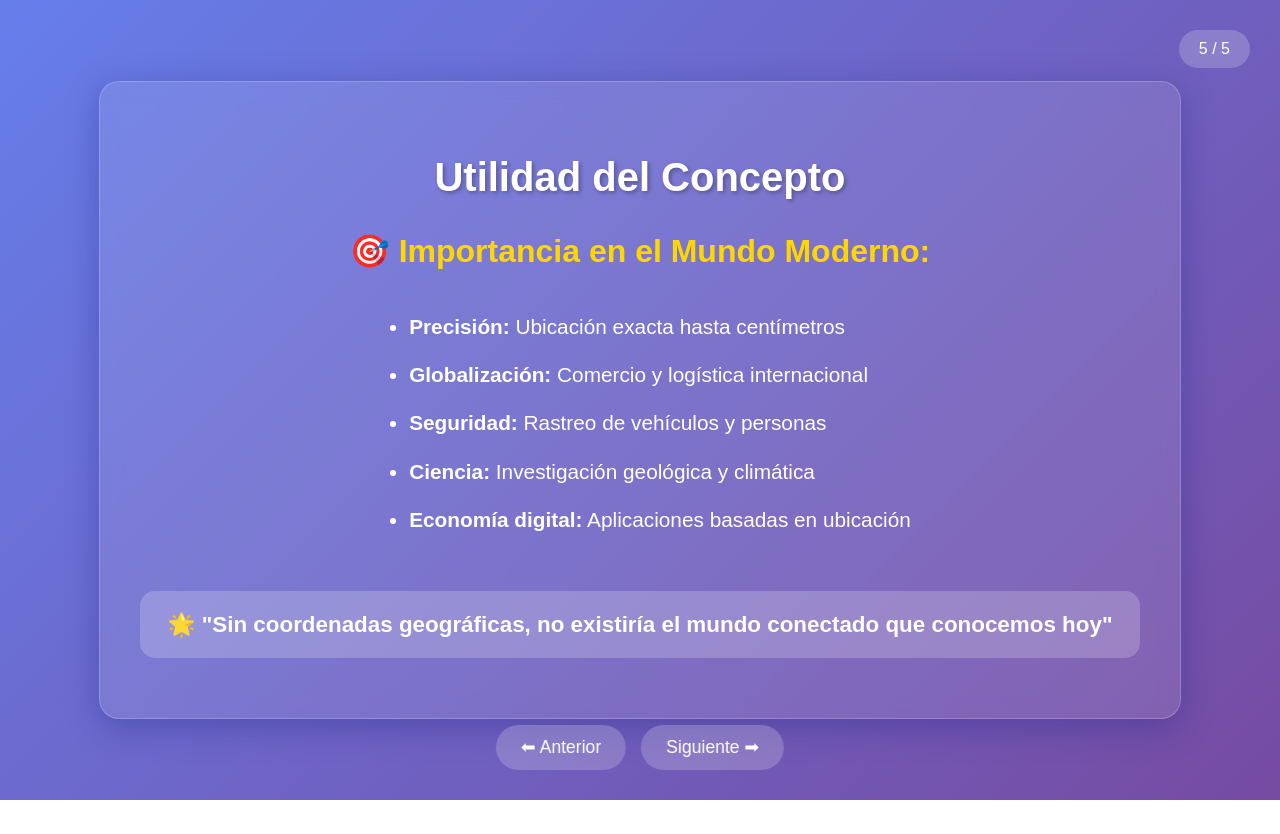
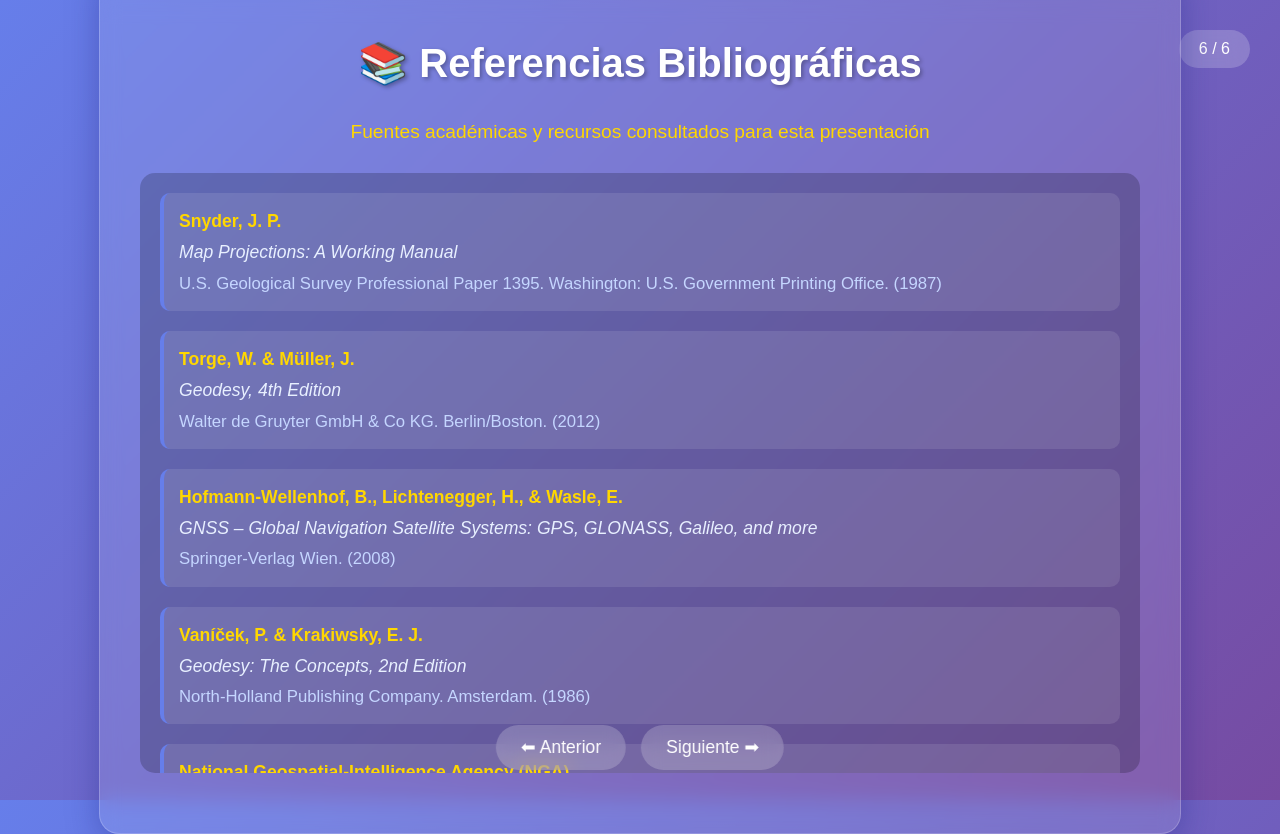
Before and after one commit to TonyS-dev/presentacion-longitud-latitud, a plain HTML site: page index.html in a window 1280 px wide. Both pictures are taken after a click on the button "⬅ Anterior". Before the commit the page ends 800 px from the top, so only its background shows below. Drawn offline with Linux system fonts and the light colour scheme.

Commit message:
Update index.html

```diff
--- a/index.html
+++ b/index.html
@@ -143,11 +143,59 @@
             font-size: 1.2em;
             margin: 20px 0;
         }
+
+        .references-section {
+            max-height: 70vh;
+            overflow-y: auto;
+            padding: 20px;
+            background: rgba(0, 0, 0, 0.2);
+            border-radius: 15px;
+            margin: 20px 0;
+        }
+
+        .reference-item {
+            text-align: left;
+            font-size: 1.1em;
+            line-height: 1.5;
+            margin-bottom: 20px;
+            padding: 15px;
+            background: rgba(255, 255, 255, 0.1);
+            border-radius: 10px;
+            border-left: 4px solid #667eea;
+            transition: all 0.3s ease;
+        }
+
+        .reference-item:hover {
+            background: rgba(255, 255, 255, 0.15);
+            transform: translateX(5px);
+        }
+
+        .reference-author {
+            font-weight: bold;
+            color: #FFD700;
+        }
+
+        .reference-title {
+            font-style: italic;
+            color: #E8F0FF;
+            margin: 5px 0;
+        }
+
+        .reference-details {
+            color: #C5D6FF;
+            font-size: 0.95em;
+        }
+
+        .references-intro {
+            font-size: 1.2em;
+            margin-bottom: 25px;
+            color: #FFD700;
+        }
     </style>
 </head>
 <body>
     <div class="slide-counter">
-        <span id="current-slide">1</span> / 5
+        <span id="current-slide">1</span> / 6
     </div>
 
     <div class="presentation-container">
@@ -221,6 +269,63 @@
                 🌟 "Sin coordenadas geográficas, no existiría el mundo conectado que conocemos hoy"
             </div>
         </div>
+
+        <!-- Diapositiva 6: Referencias -->
+        <div class="slide">
+            <h2>📚 Referencias Bibliográficas</h2>
+
+            <p class="references-intro">Fuentes académicas y recursos consultados para esta presentación</p>
+
+            <div class="references-section">
+                <div class="reference-item">
+                    <div class="reference-author">Snyder, J. P.</div>
+                    <div class="reference-title">Map Projections: A Working Manual</div>
+                    <div class="reference-details">U.S. Geological Survey Professional Paper 1395. Washington: U.S. Government Printing Office. (1987)</div>
+                </div>
+
+                <div class="reference-item">
+                    <div class="reference-author">Torge, W. & Müller, J.</div>
+                    <div class="reference-title">Geodesy, 4th Edition</div>
+                    <div class="reference-details">Walter de Gruyter GmbH & Co KG. Berlin/Boston. (2012)</div>
+                </div>
+
+                <div class="reference-item">
+                    <div class="reference-author">Hofmann-Wellenhof, B., Lichtenegger, H., & Wasle, E.</div>
+                    <div class="reference-title">GNSS – Global Navigation Satellite Systems: GPS, GLONASS, Galileo, and more</div>
+                    <div class="reference-details">Springer-Verlag Wien. (2008)</div>
+                </div>
+
+                <div class="reference-item">
+                    <div class="reference-author">Vaníček, P. & Krakiwsky, E. J.</div>
+                    <div class="reference-title">Geodesy: The Concepts, 2nd Edition</div>
+                    <div class="reference-details">North-Holland Publishing Company. Amsterdam. (1986)</div>
+                </div>
+
+                <div class="reference-item">
+                    <div class="reference-author">National Geospatial-Intelligence Agency (NGA)</div>
+                    <div class="reference-title">World Geodetic System 1984: Its Definition and Relationships with Local Geodetic Systems</div>
+                    <div class="reference-details">Technical Report TR8350.2, 3rd Edition. (2014)</div>
+                </div>
+
+                <div class="reference-item">
+                    <div class="reference-author">Seeber, G.</div>
+                    <div class="reference-title">Satellite Geodesy: Foundations, Methods, and Applications, 2nd Edition</div>
+                    <div class="reference-details">Walter de Gruyter. Berlin/New York. (2003)</div>
+                </div>
+
+                <div class="reference-item">
+                    <div class="reference-author">Clarke, A. R. de</div>
+                    <div class="reference-title">Figure of the Earth</div>
+                    <div class="reference-details">Ordnance Survey Professional Papers, New Series No. 39. Southampton. (1880)</div>
+                </div>
+
+                <div class="reference-item">
+                    <div class="reference-author">International Association of Geodesy (IAG)</div>
+                    <div class="reference-title">Geodetic Reference System 1980</div>
+                    <div class="reference-details">Journal of Geodesy, 54(3), 395-405. (1980)</div>
+                </div>
+            </div>
+        </div>
     </div>
 
     <div class="navigation">
```
